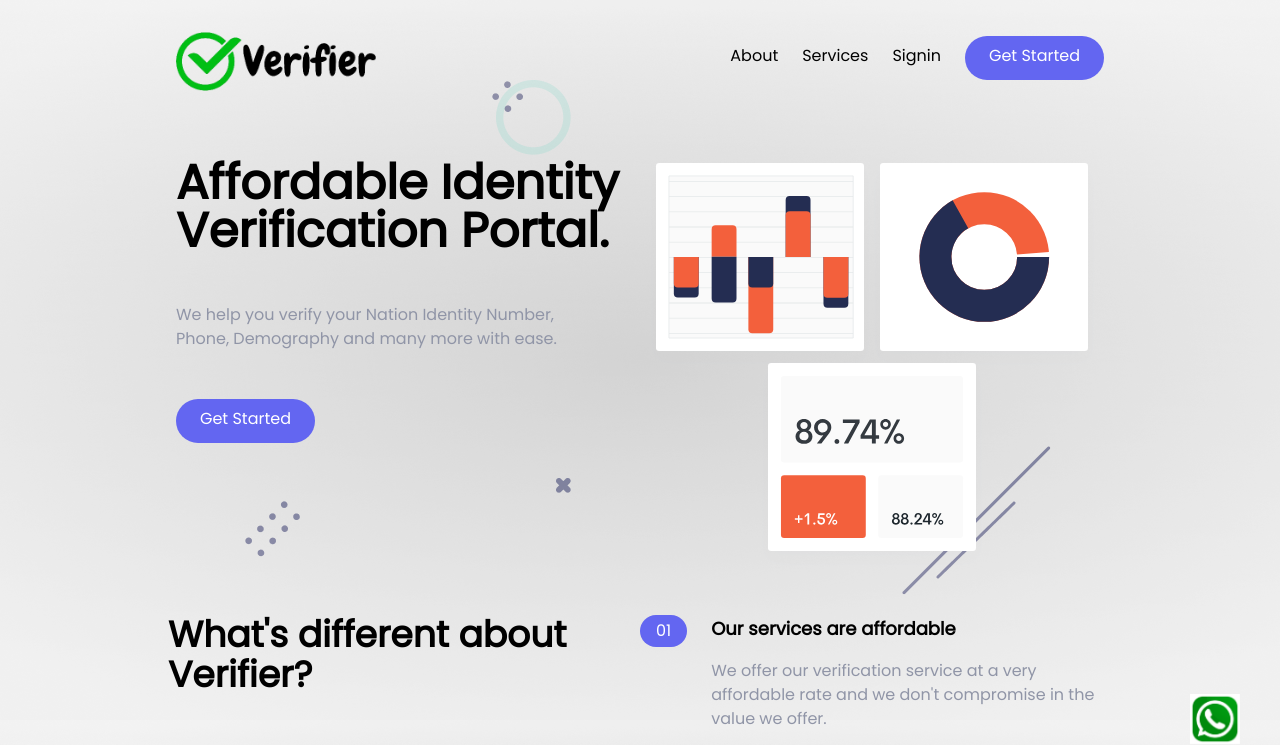
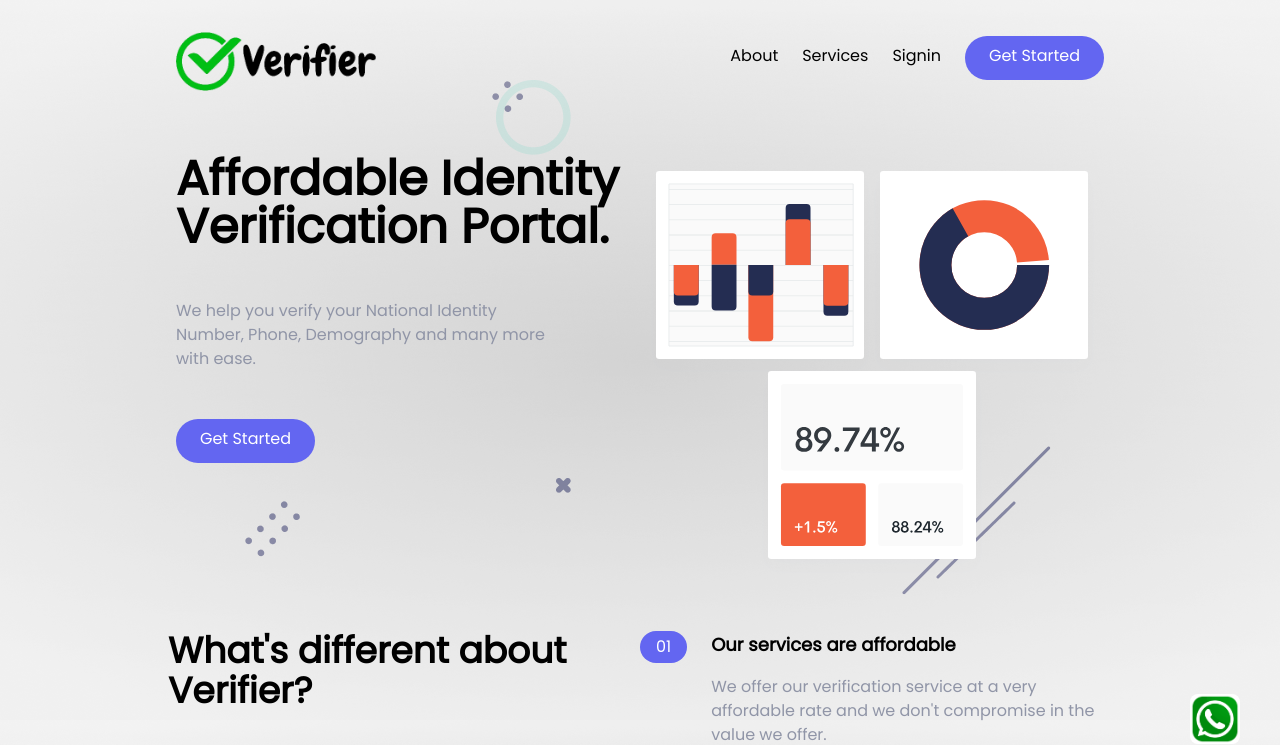
Before and after one commit to Maxzeno/verify_app_frontend, a React (Create React App) app: page / in a window 1280 px wide. Shown: the top 745 px of the page. Built offline with nearby package versions, Linux system fonts and the light colour scheme; no server answers.

Commit message:
minor changes

```diff
--- a/src/components/Hero.jsx
+++ b/src/components/Hero.jsx
@@ -13,7 +13,7 @@ const Hero = () => {
             Affordable Identity Verification Portal.
           </h1>
           <p className="max-w-sm text-center text-darkGrayishBlue md:text-left">
-            We help you verify your Nation Identity Number, Phone, Demography
+            We help you verify your National Identity Number, Phone, Demography
             and many more with ease.
           </p>
           <div className="flex justify-center md:justify-start">
--- a/src/components/Navbar.jsx
+++ b/src/components/Navbar.jsx
@@ -14,7 +14,13 @@ const Navbar = () => {
           to="https://chat.whatsapp.com/EoRESLRZwnz4X0bixDSQuL"
           className="text-indigo-500 hover:text-[#ff6a6a]"
         >
-          <img src={whatsappLogo} alt="Logo" width={50} height={50} />
+          <img
+            className="rounded-lg"
+            src={whatsappLogo}
+            alt="Logo"
+            width={50}
+            height={50}
+          />
         </Link>
       </div>
       {/* Flex Container */}
```
